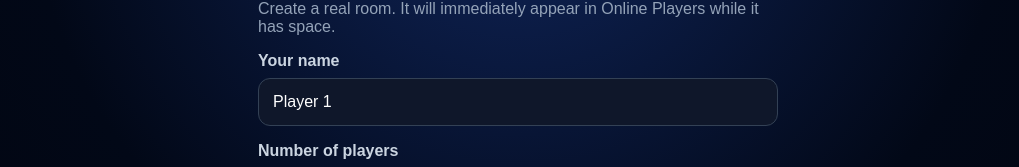
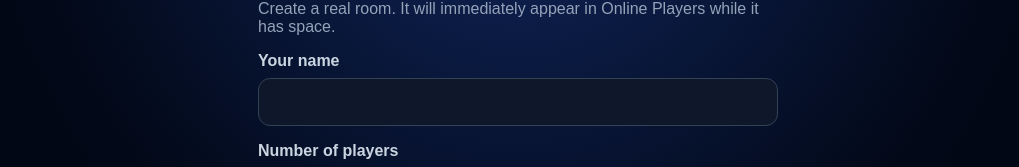
Before and after one commit to MrDan001/ludo-live, a Next.js app: page /room in a window 1280 px wide. Shown: the part 146-313 px from the top of the page, without its empty margins (122-1141 px from the left). Built offline with nearby package versions, Linux system fonts and the light colour scheme; no server answers; the database is empty.

Commit message:
Fix multiplayer lobby profile names

```diff
--- a/app/room/page.tsx
+++ b/app/room/page.tsx
@@ -2,7 +2,6 @@
 
 import { Suspense, useEffect, useState } from "react";
 import { useSearchParams } from "next/navigation";
-import Link from "next/link";
 import AppFrame from "../_components/AppFrame";
 import LiveSocial from "../_components/LiveSocial";
 import { AccountGateModal, useAccountGate } from "../_components/AccountGate";
@@ -13,9 +12,9 @@ function makeCode(){return Math.random().toString(36).slice(2,8).toUpperCase()}
 function bumpStat(key:string){try{const s=JSON.parse(localStorage.getItem("ludo-stats")||"{}");s[key]=(s[key]||0)+1;localStorage.setItem("ludo-stats",JSON.stringify(s));window.dispatchEvent(new Event("ludo-stats-updated"))}catch{}}
 function RoomContent(){
  const params=useSearchParams(); const action=params.get("action")||"create"; const presetCode=params.get("code")||""; const presetSize=params.get("size")||"4";
- const [room,setRoom]=useState<Room|null>(null); const [restoring,setRestoring]=useState(true); const [players,setPlayers]=useState(presetSize); const [code,setCode]=useState(presetCode.toUpperCase()); const [name,setName]=useState("Player 1"); const [notice,setNotice]=useState(""); const gate=useAccountGate();
- useEffect(()=>{try{const raw=localStorage.getItem(ROOM_KEY);if(raw){const saved=JSON.parse(raw) as Room;const sameRequestedRoom=!presetCode||saved.code===presetCode.toUpperCase();const sameMode=action==="join"?!saved.host:saved.host;if(saved?.code&&saved?.name&&sameRequestedRoom&&sameMode){setRoom(saved);setPlayers(String(saved.players));setCode(saved.code);setName(saved.name)}}}catch{}finally{setRestoring(false)}},[action,presetCode]);
- const create=()=>{const r={code:makeCode(),players:Number(players),host:true,name:name.trim()||"Player 1"};localStorage.setItem(ROOM_KEY,JSON.stringify(r));bumpStat("gameRoomsEntered");setRoom(r)};
+ const [room,setRoom]=useState<Room|null>(null); const [restoring,setRestoring]=useState(true); const [players,setPlayers]=useState(presetSize); const [code,setCode]=useState(presetCode.toUpperCase()); const [name,setName]=useState(""); const [notice,setNotice]=useState(""); const gate=useAccountGate();
+ useEffect(()=>{let cancelled=false;(async()=>{let profileName="";try{const a=await fetch("/api/auth",{cache:"no-store"}).then(r=>r.json());profileName=String(a?.user?.username||a?.user?.nickname||"").trim()}catch{}if(cancelled)return;try{const raw=localStorage.getItem(ROOM_KEY);if(raw){const saved=JSON.parse(raw) as Room;const sameRequestedRoom=!presetCode||saved.code===presetCode.toUpperCase();const sameMode=action==="join"?!saved.host:saved.host;if(saved?.code&&sameRequestedRoom&&sameMode){const restoredName=profileName||String(saved.name||"");setRoom({...saved,name:restoredName});setPlayers(String(saved.players));setCode(saved.code);setName(restoredName)}}if(profileName)setName(profileName)}catch{}finally{if(!cancelled)setRestoring(false)}})();return()=>{cancelled=true}},[action,presetCode]);
+ const create=()=>{const r={code:makeCode(),players:Number(players),host:true,name:name.trim()||"Player"};localStorage.setItem(ROOM_KEY,JSON.stringify(r));bumpStat("gameRoomsEntered");setRoom(r)};
  const join=()=>{const c=code.trim().toUpperCase();if(c.length<4){setNotice("Enter the room code.");return}const r={code:c,players:Number(players)||4,host:false,name:name.trim()||"Player"};localStorage.setItem(ROOM_KEY,JSON.stringify(r));bumpStat("gameRoomsEntered");setRoom(r)};
  const gatedAction=(fn:()=>void)=>gate.check(fn);
  const start=()=>{if(!room)return;let board="classic";try{board=String(localStorage.getItem("ludo-match-board")||"classic")}catch{}window.location.href=`/game-online?room=${encodeURIComponent(room.code)}&name=${encodeURIComponent(room.name)}${room.host?"&host=1":""}&board=${encodeURIComponent(board)}`};
```
